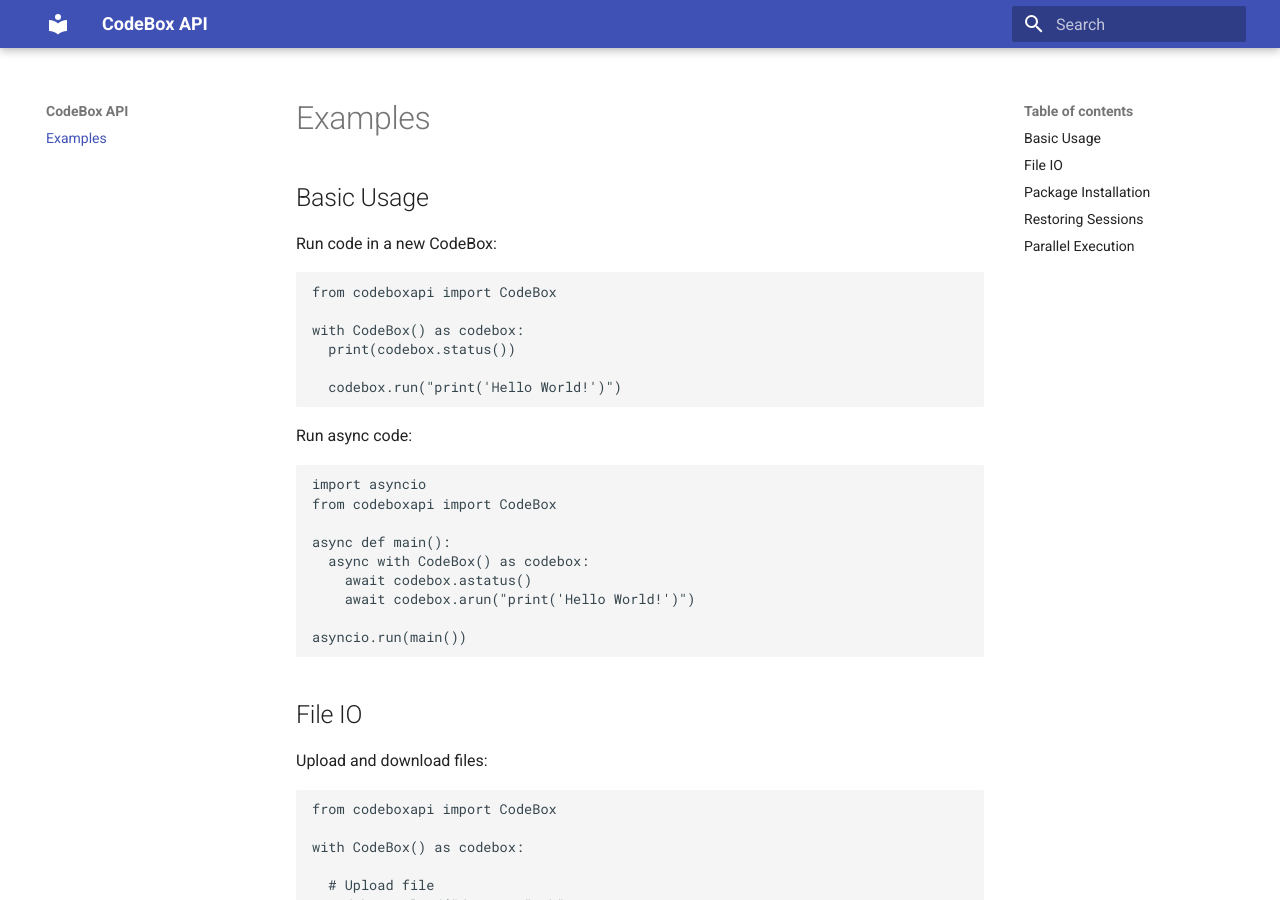
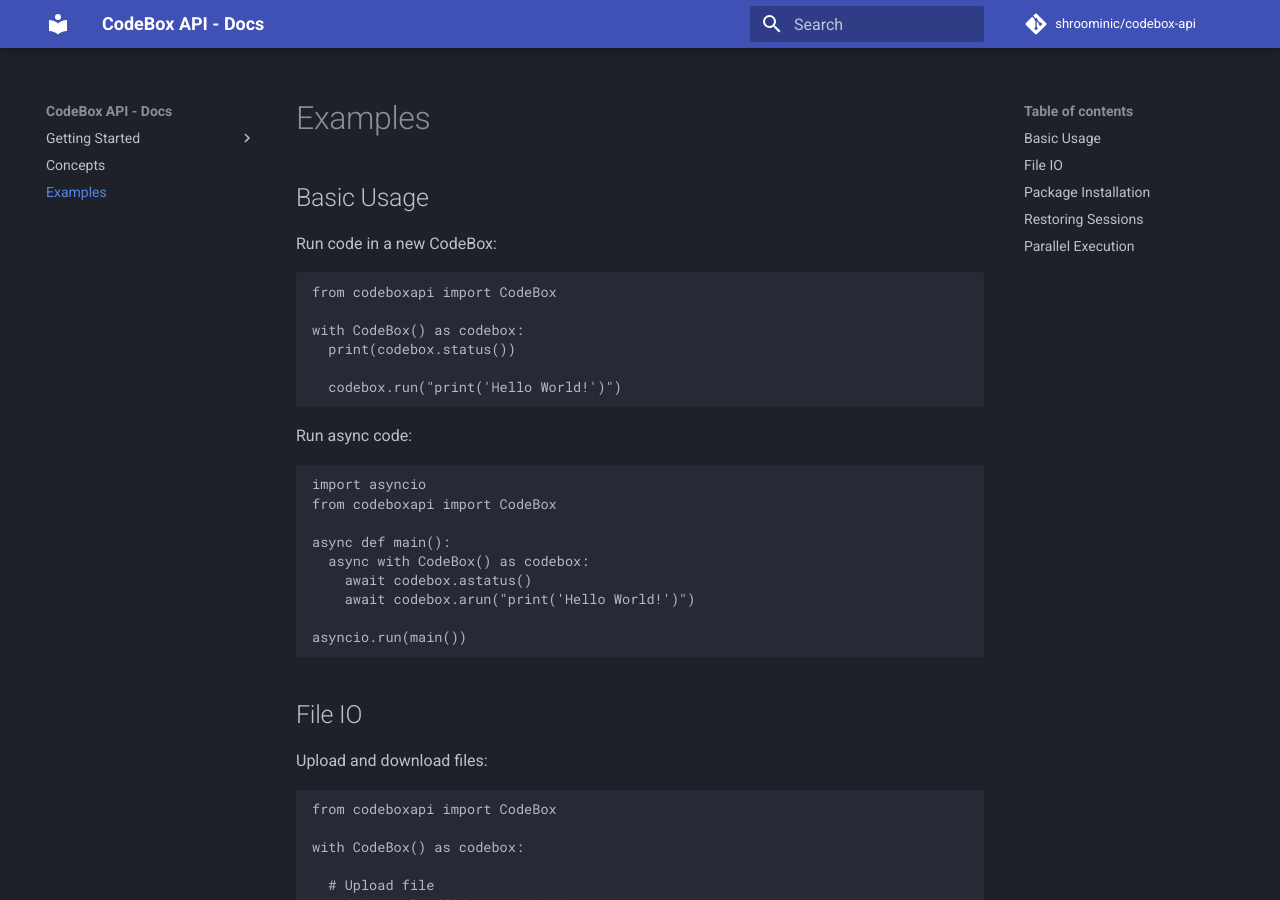
Before and after one commit to shroominic/codebox-api, an MkDocs documentation site: the page built from docs/examples.md, in a window 1280 px wide and 900 px high. Built offline with MkDocs 1.6.1 and Material for MkDocs 9.7.7, drawn with Linux system fonts in a browser that asks for light colours; comment, search, counter and statistics services are not loaded.

Commit message:
📚 Updated mkdocs configuration

```diff
--- a/mkdocs.yml
+++ b/mkdocs.yml
@@ -1,4 +1,18 @@
-site_name: CodeBox API
+site_name: CodeBox API - Docs
+site_author: Shroominic
+site_url: https://shroominic.github.io/codebox-api/
+repo_name: shroominic/codebox-api
+repo_url: https://github.com/shroominic/codebox-api/
+
+nav:
+  - 'Getting Started':
+    - 'Welcome': 'index.md'
+    - 'Installation': 'installation.md'
+    - 'Usage': 'usage.md'
+  - 'Concepts': 'concepts.md'
+  - 'Examples': 'examples.md'
 
 theme:
   name: material
+  palette:
+    scheme: slate
```
